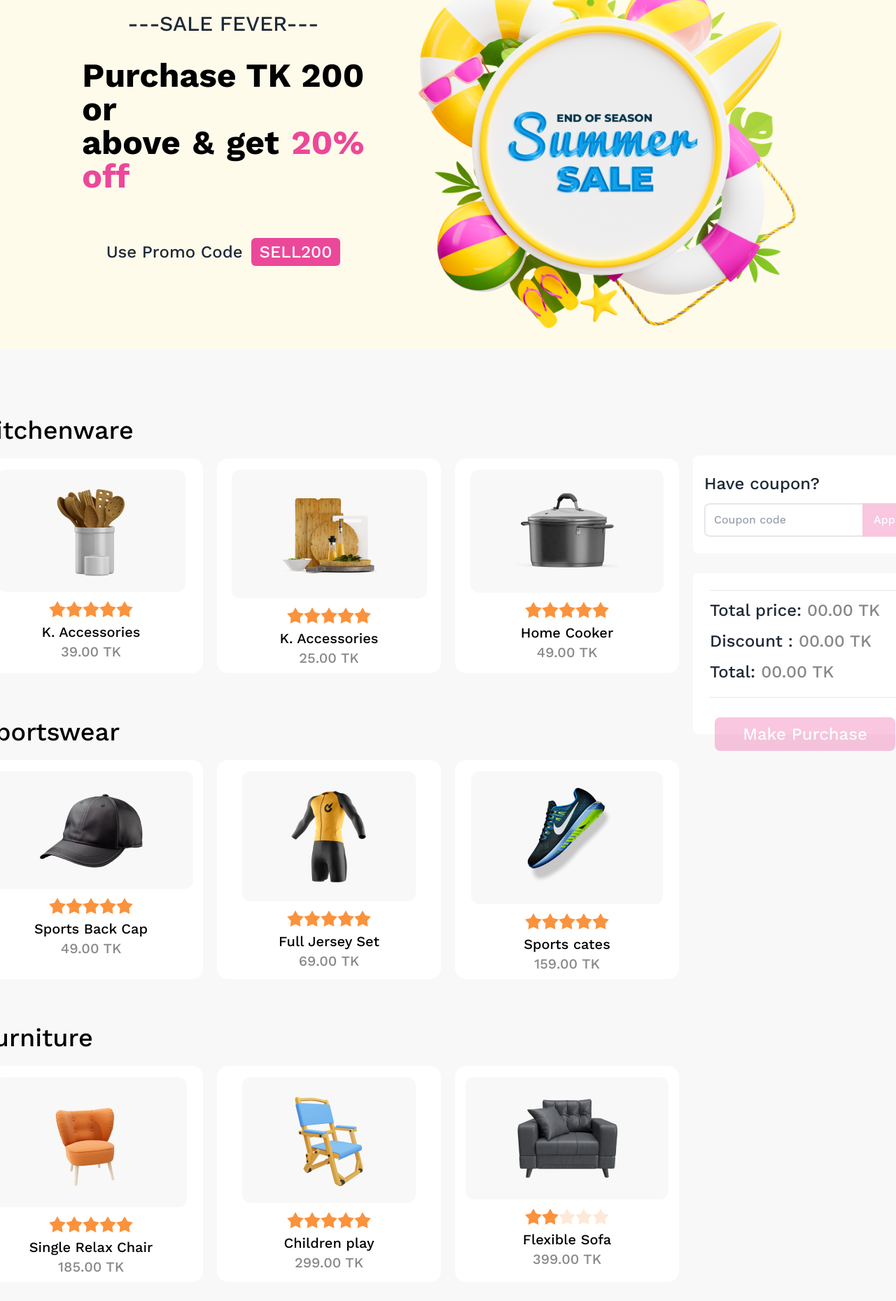
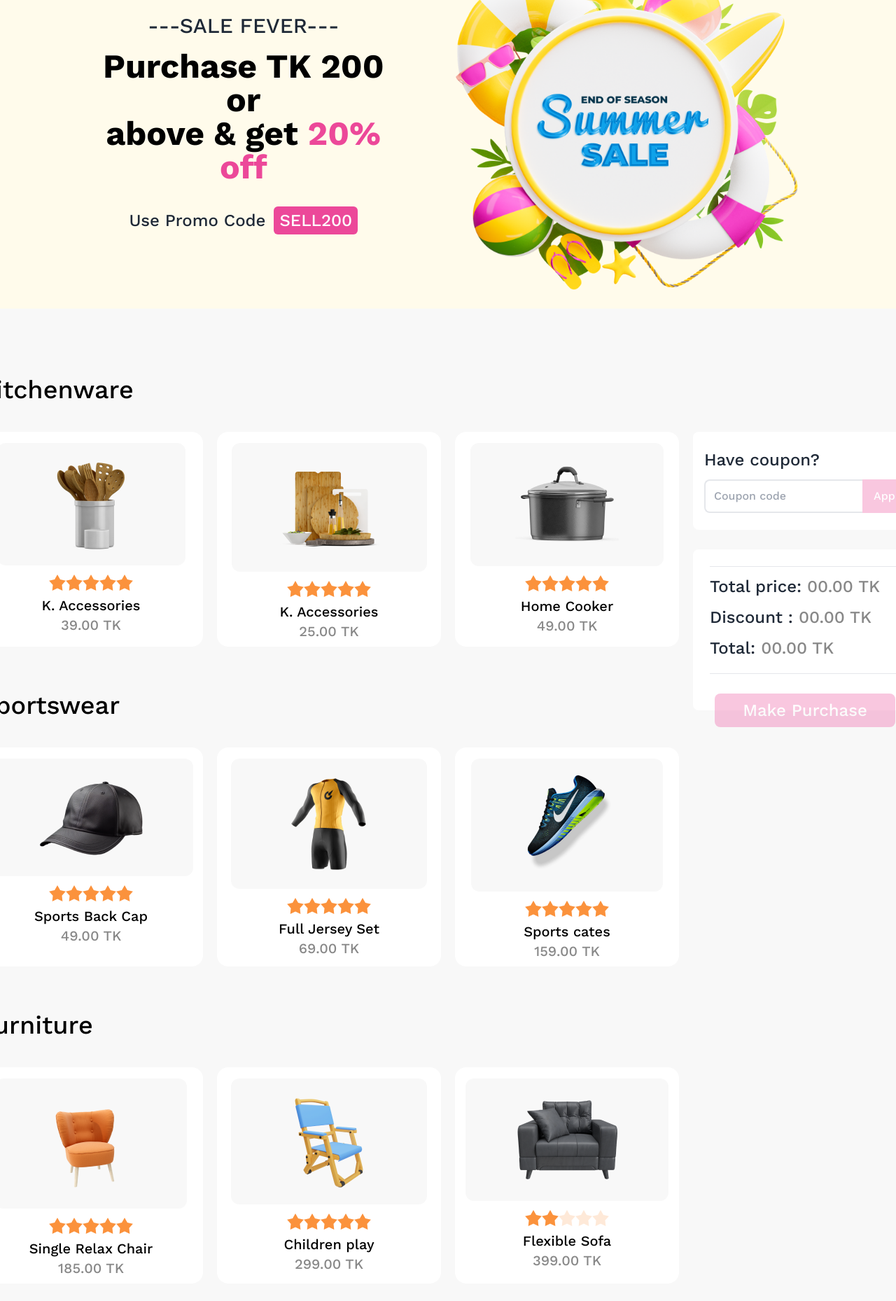
Before and after one commit to sajalbiswas1/summer-sale-a5, a plain HTML site: page index.html in a window 1280 px wide. Shown: the part 103-1962 px from the top of the page at 70% size. Drawn offline with nearby package versions, Linux system fonts and the light colour scheme.

Commit message:
responsive for small & medium & large

```diff
--- a/index.html
+++ b/index.html
@@ -24,18 +24,18 @@
 
 <body class="bg-[#F8F8F8]">
     <header class="bg-amber-50">
-        <div class="flex justify-center content-center w-11/12 items-center px-16 m-auto gap-10">
+        <div class="lg:flex md:flex justify-center content-center w-11/12 items-center px-8 lg:px-16 md:px-3 m-auto gap-10">
             <div class="">
-                <h4 class="font-medium text-3xl text-center">---SALE FEVER---</h4>
-                <h1 class="text-5xl font font-bold mt-8 text-justify text-black">Purchase TK 200 or <br>above & get
+                <h4 class="font-medium text-xl lg:text-3xl md:text-2xl text-center pt-4">---SALE FEVER---</h4>
+                <h1 class="text-2xl lg:text-5xl md:text-3xl font font-bold mt-3 ld:mt:8 md:mt-4 text-center text-black">Purchase TK 200 or <br>above & get
                     <span class="text-pink-500">20% off</span></h1>
-                <div class="flex gap-3 text-2xl font-medium mt-16 items-center justify-center">
+                <div class="flex gap-3 text-base lg:text-2xl md:text-sm font-medium mt-3 md:mt-8 items-center justify-center">
                     <p class="">Use Promo Code</p>
-                    <button class="bg-pink-500 text-white px-3 py-1 rounded-md">SELL200</button>
+                    <button class="bg-pink-500 text-white px-2 py-1 rounded-md">SELL200</button>
                 </div>
             </div>
             <div>
-                <img class="" src="images/Summer 1.png" alt="Flower">
+                <img class="md:w-64 lg:w-[35rem]" src="images/Summer 1.png" alt="Flower">
             </div>
         </div>
     </header>
@@ -43,15 +43,15 @@
 
         <!-- -------------------item section start----------------------- -->
         <section class="mt-24 pb-48">
-            <div class="flex gap-5 w-9/12 m-auto justify-center">
+            <div class="lg:flex gap-5 lg:w-9/12 md:w-11/12 w-9/12 m-auto justify-center">
                 <!-------------first section card start----------- -->
                 <div>
 
                     <h3 class="text-4xl text-black mb-5">Kitchenware</h3>
-                    <div class="flex gap-5">
-                        <div id="product-1" class="pb-0 card w-80 bg-base-100">
+                    <div class="md:flex lg:flex gap-5">
+                        <div id="product-1" class="pb-0 card w-80 bg-base-100 mt-5">
                             <figure class="">
-                                <img class="bg-[#F8F8F8] px-20 mt-4 py-5 rounded-xl" src="/images/prod1.png" alt="" />
+                                <img class="bg-[#F8F8F8] px-20 lg:px-20 md:px-10 mt-4 py-5 rounded-xl" src="/images/prod1.png" alt="" />
                             </figure>
                             <div class="items-center text-center mt-3">
                                 <div class="rating">
@@ -66,9 +66,9 @@
                                 <p class="text-[#11111180] text-xl mb-2"><span id="product-1-price">39.00</span> TK</p>
                             </div>
                         </div>
-                        <div id="product-2" class="pb-0 card w-80 bg-base-100">
+                        <div id="product-2" class="pb-0 card w-80 bg-base-100 mt-5">
                             <figure class="">
-                                <img class="bg-[#F8F8F8] px-16 mt-4 py-5 rounded-xl" src="/images/prod2.png" alt="" />
+                                <img class="bg-[#F8F8F8] px-16 lg:px-16 md:px-6 mt-4 py-5 rounded-xl" src="/images/prod2.png" alt="" />
                             </figure>
                             <div class="items-center text-center mt-3">
                                 <div class="rating">
@@ -83,9 +83,9 @@
                                 <p class="text-[#11111180] text-xl mb-2"><span id="product-2-price">25.00</span> TK</p>
                             </div>
                         </div>
-                        <div id="product-3" class="pb-0 card w-80 bg-base-100 ">
+                        <div id="product-3" class="pb-0 card w-80 bg-base-100 mt-5 ">
                             <figure class="">
-                                <img class="bg-[#F8F8F8] px-16 mt-4 py-5 rounded-xl" src="/images/prod3.png" alt="" />
+                                <img class="bg-[#F8F8F8] px-16 lg:px-16 md:px-6 mt-4 py-5 rounded-xl" src="/images/prod3.png" alt="" />
                             </figure>
                             <div class="items-center text-center mt-3">
                                 <div class="rating">
@@ -105,10 +105,10 @@
 
                     <!-------------Second section card start----------- -->
                     <h3 class="text-4xl text-black mb-5 mt-16">Sportswear</h3>
-                    <div class="flex gap-5">
-                        <div id="product-4" class="pb-0 card w-80 bg-base-100">
+                    <div class="lg:flex md:flex gap-5">
+                        <div id="product-4" class="pb-0 card w-80 bg-base-100 mt-5">
                             <figure class="">
-                                <img class="bg-[#F8F8F8] px-16 mt-4 py-5 rounded-xl" src="/images/prod4.png" alt="" />
+                                <img class="bg-[#F8F8F8] px-16 lg:px-16 md:px-4 mt-4 py-5 rounded-xl" src="/images/prod4.png" alt="" />
                             </figure>
                             <div class="items-center text-center mt-3">
                                 <div class="rating">
@@ -120,12 +120,12 @@
                                     <input type="radio" name="rating-2" class="mask mask-star-2 bg-orange-400" />
                                 </div>
                                 <h2 id="product-4-title" class="text-xl mb-0 text-black">Sports Back Cap</h2>
-                                <p class="text-[#11111180] text-xl mb-2"><span id="product-4-price">49.00</span> TK</p>
+                                <p class="text-[#11111180] text-xl"><span id="product-4-price">49.00</span> TK</p>
                             </div>
                         </div>
-                        <div id="product-5" class="pb-0 card w-80 bg-base-100">
+                        <div id="product-5" class="pb-0 card w-80 bg-base-100 mt-5">
                             <figure class="">
-                                <img class="bg-[#F8F8F8] px-16 mt-4 py-5 rounded-xl" src="/images/prod5.png" alt="" />
+                                <img class="bg-[#F8F8F8] px-16 lg:px-20 md:px-9 mt-4 py-5 rounded-xl" src="/images/prod5.png" alt="" />
                             </figure>
                             <div class="items-center text-center mt-3">
                                 <div class="rating">
@@ -140,9 +140,9 @@
                                 <p class="text-[#11111180] text-xl mb-2"><span id="product-5-price">69.00</span> TK</p>
                             </div>
                         </div>
-                        <div id="product-6" class="pb-0 card w-80 bg-base-100">
+                        <div id="product-6" class="pb-0 card w-80 bg-base-100 mt-5">
                             <figure class="">
-                                <img class="bg-[#F8F8F8] px-16 mt-4 py-5 rounded-xl" src="/images/prod6.png" alt="" />
+                                <img class="bg-[#F8F8F8] px-16 lg:px-16 md:px-5 mt-4 py-5 rounded-xl" src="/images/prod6.png" alt="" />
                             </figure>
                             <div class="items-center text-center mt-3">
                                 <div class="rating">
@@ -162,10 +162,10 @@
 
                     <!-------------Third section card start----------- -->
                     <h3 class="text-4xl text-black mb-5 mt-16">Furniture</h3>
-                    <div class="flex gap-5">
-                        <div id="product-7" class="pb-0 card w-80 bg-base-100">
+                    <div class="lg:flex md:flex gap-5">
+                        <div id="product-7" class="pb-0 card w-80 bg-base-100 mt-5">
                             <figure class="">
-                                <img class="bg-[#F8F8F8] px-16 mt-4 py-5 rounded-xl" src="/images/prod7.png" alt="" />
+                                <img class="bg-[#F8F8F8] px-16 lg:px-16 md:px-6 mt-4 py-5 rounded-xl" src="/images/prod7.png" alt="" />
                             </figure>
                             <div class="items-center text-center mt-3">
                                 <div class="rating">
@@ -180,9 +180,9 @@
                                 <p class="text-[#11111180] text-xl mb-2"><span id="product-7-price">185.00</span> TK</p>
                             </div>
                         </div>
-                        <div id="product-8" class="pb-0 card w-80 bg-base-100">
+                        <div id="product-8" class="pb-0 card w-80 bg-base-100 mt-5">
                             <figure class="">
-                                <img class="bg-[#F8F8F8] px-16 mt-4 py-5 rounded-xl" src="/images/prod8.png" alt="" />
+                                <img class="bg-[#F8F8F8] px-16 lg:px-20 md:px-10 mt-4 py-5 rounded-xl" src="/images/prod8.png" alt="" />
                             </figure>
                             <div class="items-center text-center mt-3">
                                 <div class="rating">
@@ -197,9 +197,9 @@
                                 <p class="text-[#11111180] text-xl mb-2"><span id="product-8-price">299.00</span> TK</p>
                             </div>
                         </div>
-                        <div id="product-9" class="pb-0 card w-80 bg-base-100">
+                        <div id="product-9" class="pb-0 card w-80 bg-base-100 mt-5">
                             <figure class="">
-                                <img class="bg-[#F8F8F8] px-16 mt-4 py-5 rounded-xl" src="/images/prod9.png" alt="" />
+                                <img class="bg-[#F8F8F8] px-16 lg:px-16 md:px-4 mt-4 py-5 rounded-xl" src="/images/prod9.png" alt="" />
                             </figure>
                             <div class="items-center text-center mt-3">
                                 <div class="rating">
@@ -223,7 +223,7 @@
 
                 <!-- ---------Side section start----------- -->
                 <div>
-                    <div class="w-80 m-auto mt-14 ">
+                    <div class="w-80 m-auto mt-20 ">
                         <div class="bg-base-100 rounded-lg py-6 pl-4 mb-7">
                             <h2 class="mb-3 text-2xl">Have coupon?</h2>
                             <div class="flex m-auto rounded-md">
--- a/js/script.js
+++ b/js/script.js
@@ -53,6 +53,7 @@ document.getElementById('btn-apply').addEventListener('click', function () {
     const inputCouponValue = inputCoupon.value;
 
 
+
     const price = document.getElementById('total-price');
     const priceString = price.innerText;
     const priceNumber = parseFloat(priceString);
@@ -83,7 +84,7 @@ document.getElementById('btn-apply').addEventListener('click', function () {
         mainBalance.innerText = afterTotalTofixed;
     }
 
-    inputCoupon.innerText = '';
+    inputCoupon.value = '';
 })
 
 
```
